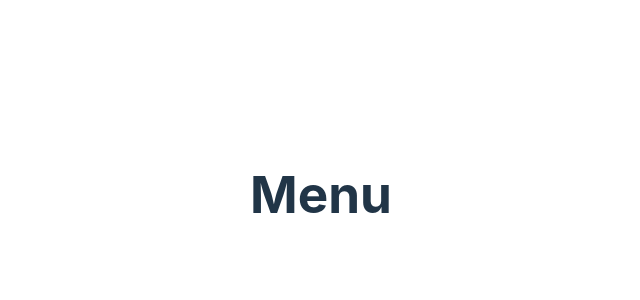
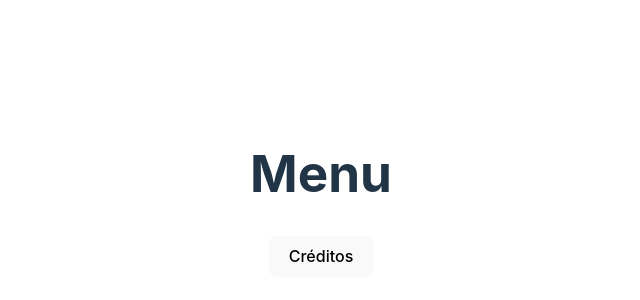
Before and after one commit to TCC-Media-Education/MediaEducation, a React (Vite) app in the folder tcc_project/: page / in a window 1280 px wide. Shown: the part 206-506 px from the top of the page, without its empty margins (319-959 px from the left). Built offline with nearby package versions, Linux system fonts and the light colour scheme.

Commit message:
custom button working

```diff
--- /dev/null
+++ b/tcc_project/src/CustomComponents/ CustomLabel/CustomLabel.jsx
@@ -0,0 +1 @@
+// aaaa
--- /dev/null
+++ b/tcc_project/src/CustomComponents/CustomButton/CustomButton.jsx
@@ -0,0 +1,20 @@
+
+import { useNavigate } from "react-router-dom"
+
+export default function CustomButton(props) {
+
+    const navigateTo = useNavigate()
+
+    const handleClick = () => {
+        navigateTo(String("/" + props.navigate))
+    }
+
+
+    return (
+        <div>
+            <button onClick={handleClick}>
+                {props.title}
+            </button>
+        </div>
+    )
+}
--- a/tcc_project/src/Pages/Menu/Menu.jsx
+++ b/tcc_project/src/Pages/Menu/Menu.jsx
@@ -1,10 +1,11 @@
-
+import CustomButton from "../../CustomComponents/CustomButton/CustomButton"
 
 function Menu() {
 
     return(
         <div>
             <h1>Menu</h1>
+            <CustomButton title="Créditos" navigate="creditos"/>
         </div>
     )
 }
```
